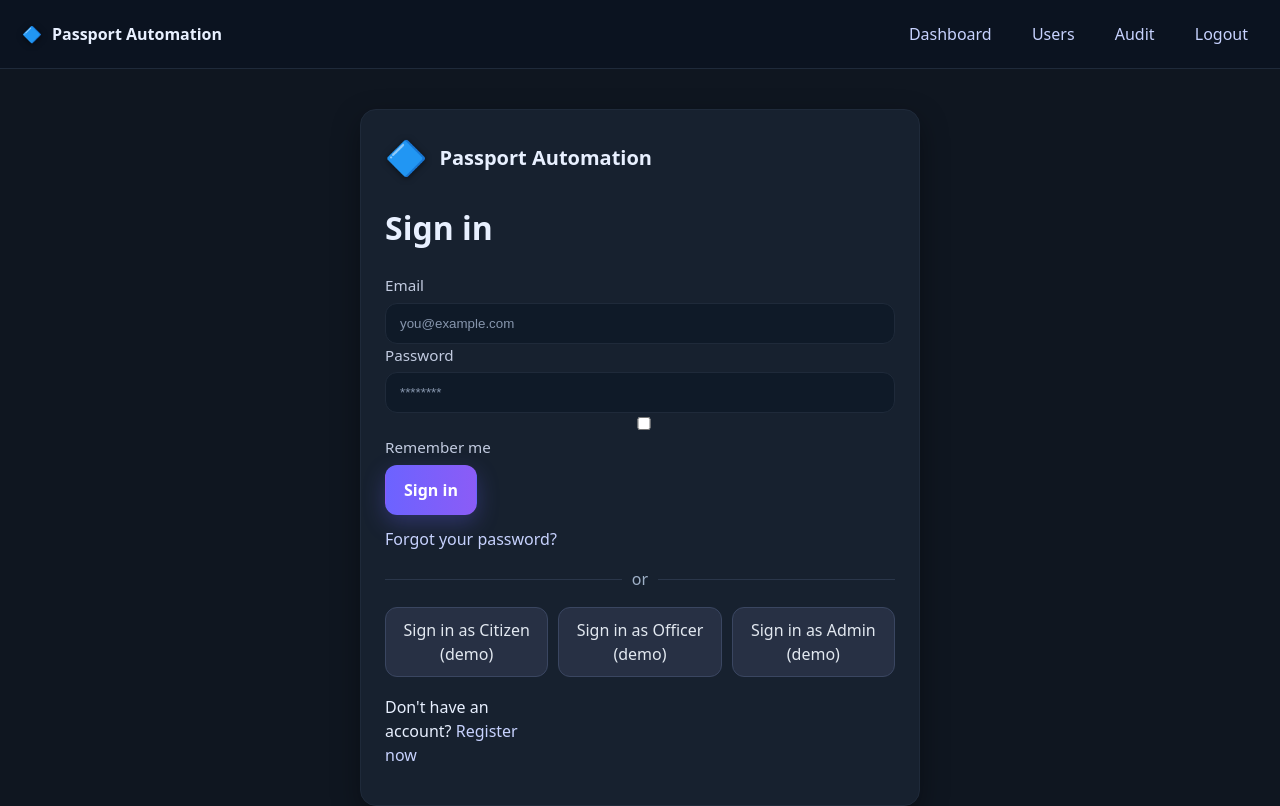
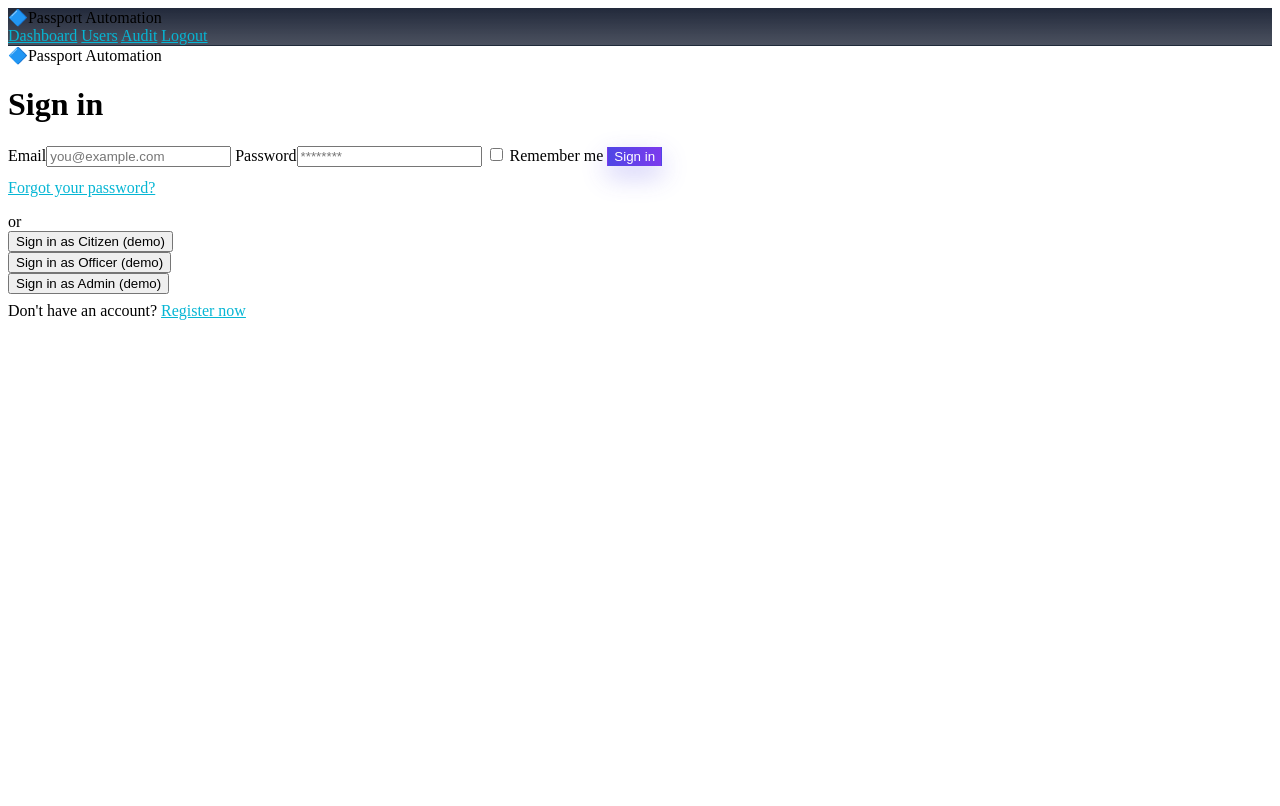
Before and after one commit to RoniEbrarKevibeden/pasaport_otomasyonu_PRO_FINAL, a Flask app: page /login in a window 1280 px wide. After the commit the page ends 320 px from the top, so only its background shows below. Run offline with Flask 3, Linux system fonts and the light colour scheme; a user stored in the database is signed in.

Commit message:
Update app.css

```diff
--- a/static/css/app.css
+++ b/static/css/app.css
@@ -1,152 +1,50 @@
 :root{
-  --bg:#0f1620;
-  --surface:#121a27;
-  --card:#17212f;
+  --bg:#0b1220;
+  --surface:#0f172a;
+  --card:#121a2b;
   --border:#1f2a3a;
-  --muted:#9fb0c7;
+
 
   --text:#e8f0ff;
-  --text-dim:#c2cbe0;
+  --text-dim:#b9c4dc;
 
-  --primary:#6c63ff;
-  --primary-hover:#5b52ff;
-  --primary-active:#4c45e8;
+
+  --primary:#4f46e5;
+  --primary-hover:#4338ca;
+  --primary-active:#3730a3;
+  --accent:#06b6d4;
 
   --ok:#22c55e;
   --warn:#f59e0b;
   --danger:#ef4444;
 
   --radius:14px;
-  --shadow:0 10px 28px rgba(0,0,0,.35);
-  --ring:0 0 0 3px rgba(108,99,255,.35);
+  --shadow:0 10px 28px rgba(2,6,23,.45);
+  --ring:0 0 0 3px rgba(79,70,229,.35);
 }
 
-@media (prefers-reduced-motion: reduce){
-  *{animation:none!important;transition:none!important;scroll-behavior:auto!important}
+
+.btn-primary{
+  background: linear-gradient(90deg, var(--primary), #7c3aed);
+  border: 1px solid transparent;
+  color: #fff;
+  box-shadow: 0 10px 26px rgba(79,70,229,.28);
 }
+.btn-primary:hover{ background: linear-gradient(90deg, var(--primary-hover), #6d28d9); }
+.btn-primary:active{ background: linear-gradient(90deg, var(--primary-active), #5b21b6); }
 
-*{box-sizing:border-box}
-html,body{height:100%}
-body{
-  margin:0;
-  background:var(--bg);
-  color:var(--text);
-  font:16px/1.5 ui-sans-serif,system-ui,Segoe UI,Roboto,Helvetica,Arial;
-  -webkit-font-smoothing:antialiased; -moz-osx-font-smoothing:grayscale;
-}
-a{color:#c7d2fe;text-decoration:none}
-a:hover{text-decoration:underline}
-
-.container{max-width:1100px;margin:30px auto;padding:0 16px}
+a { color: var(--accent); }
+a:hover { text-decoration: underline; }
 
 .topbar{
-  display:flex;justify-content:space-between;align-items:center;
-  padding:14px 22px;background:#0b1320;
+  backdrop-filter: saturate(130%) blur(8px);
+  background: linear-gradient(180deg, rgba(15,23,42,.92), rgba(15,23,42,.75));
   border-bottom:1px solid var(--border);
-  position:sticky;top:0;z-index:20;
-  backdrop-filter:saturate(130%) blur(8px);
 }
-.brand{display:flex;gap:10px;align-items:center;font-weight:700}
-.logo{filter:drop-shadow(0 1px 3px #0008)}
-.navlinks a{margin-left:16px;padding:8px 10px;border-radius:10px;display:inline-block}
-.navlinks a:hover{background:rgba(255,255,255,.05)}
+.card{ box-shadow: var(--shadow); border:1px solid var(--border); }
+.card:hover{ box-shadow: 0 14px 36px rgba(2,6,23,.55); }
 
-.card{
-  background:var(--card);
-  border:1px solid var(--border);
-  border-radius:var(--radius);
-  padding:20px 22px;
-  box-shadow:var(--shadow);
-  margin-bottom:18px;
+input:focus, select:focus, textarea:focus{
+  border-color: var(--primary);
+  box-shadow: var(--ring);
 }
-.card.link{display:block}
-
-.grid-2{display:grid;grid-template-columns:1fr 1fr;gap:18px}
-.row{display:flex;gap:8px;align-items:center}
-.row-between{display:flex;justify-content:space-between;align-items:center;margin:10px 0}
-
-@media(max-width:720px){
-  .grid-2{grid-template-columns:1fr}
-}
-
-label{display:block;margin:0 0 6px;color:var(--text-dim);font-size:.95rem}
-.inp, input, select, textarea{
-  width:100%;
-  padding:12px 14px;
-  border-radius:12px;
-  border:1px solid var(--border);
-  background:#0f1a28;
-  color:var(--text);
-  outline:none;
-  transition:border-color .15s ease, box-shadow .15s ease, background .15s ease, transform .02s ease;
-}
-.inp.sm{padding:8px 10px}
-input::placeholder, textarea::placeholder{color:#8796ad}
-input:focus, select:focus, textarea:focus{
-  border-color:var(--primary);
-  box-shadow:var(--ring);
-}
-.form-grid{display:grid;grid-template-columns:180px 1fr;gap:12px 14px}
-@media(max-width:720px){.form-grid{grid-template-columns:1fr}}
-
-button{font:inherit}
-.btn-primary{
-  display:inline-flex;align-items:center;justify-content:center;
-  background:linear-gradient(90deg,var(--primary),#8b5cf6);
-  border:1px solid transparent;
-  padding:12px 18px;border-radius:12px;color:#fff;font-weight:600;cursor:pointer;
-  box-shadow:0 8px 22px rgba(108,99,255,.28);
-  transition:background-color .15s ease, transform .02s ease, box-shadow .15s ease, filter .15s ease;
-}
-.btn-primary:hover{filter:saturate(110%); background:linear-gradient(90deg,var(--primary-hover),#7c5af3)}
-.btn-primary:active{transform:translateY(1px); background:linear-gradient(90deg,var(--primary-active),#6e4ff0)}
-.btn-primary:disabled, .btn-primary[disabled]{opacity:.6;cursor:not-allowed;box-shadow:none}
-
-.btn-ghost{
-  background:#273044;border:1px solid #3a4661;color:#e2e8f0;
-  border-radius:12px;padding:10px 14px;cursor:pointer;
-  transition:background-color .15s ease, border-color .15s ease;
-}
-.btn-ghost:hover{background:#2b3852;border-color:#55628a}
-
-.actions-right{display:flex;justify-content:flex-end}
-
-.alert{
-  padding:12px;border-radius:12px;margin:12px 0;border:1px solid transparent;
-  background:#11322c;color:#a7f3d0;border-color:#1f4a3a;
-}
-.alert.success{background:rgba(34,197,94,.12);border-color:rgba(34,197,94,.35);color:#bbf7d0}
-.alert.warning{background:rgba(245,158,11,.12);border-color:rgba(245,158,11,.35);color:#fde68a}
-.alert.danger{background:#3a1012;color:#fecaca;border-color:#572024}
-
-.badge{padding:6px 10px;border-radius:999px;font-size:12px}
-.badge.approved{background:#0e3a1f;color:#86efac}
-.badge.denied{background:#3b0a0a;color:#fecaca}
-.badge.secondary{background:#3a2a0e;color:#fde68a}
-.badge.pending{background:#112137;color:#c7d2fe}
-
-.chip{padding:8px 10px;border-radius:999px;border:0;cursor:pointer}
-.chip.ok{background:#063e24;color:#86efac}
-.chip.warn{background:#3a2a0e;color:#fde68a}
-.chip.danger{background:#3b0a0a;color:#fecaca}
-
-.auth-card{
-  max-width:560px;margin:40px auto;
-  background:var(--card);border:1px solid var(--border);
-  border-radius:16px;padding:22px 24px;box-shadow:var(--shadow);
-}
-.brand-inline{display:flex;align-items:center;gap:12px;margin-bottom:6px;font-size:20px;font-weight:700}
-.logo.lg{font-size:34px}
-.demo-grid{display:grid;grid-template-columns:1fr 1fr 1fr;gap:10px;margin-top:12px}
-.hr-or{display:flex;align-items:center;gap:10px;margin:16px 0;color:var(--muted)}
-.hr-or:before,.hr-or:after{content:"";height:1px;background:#2a364a;flex:1}
-
-.tbl{width:100%;border-collapse:collapse;background:var(--surface);border:1px solid var(--border);border-radius:12px;overflow:hidden}
-.tbl th,.tbl td{padding:12px;border-bottom:1px solid #253246;text-align:left}
-.tbl th{color:var(--text-dim);font-weight:600;background:#141d2b}
-.tbl tr:nth-child(even){background:#131c2a}
-.tbl tr:hover{background:#162235}
-
-.site-logo{height:45px;width:auto}
-
-.card:hover{box-shadow:0 12px 34px rgba(0,0,0,.42)}
```
